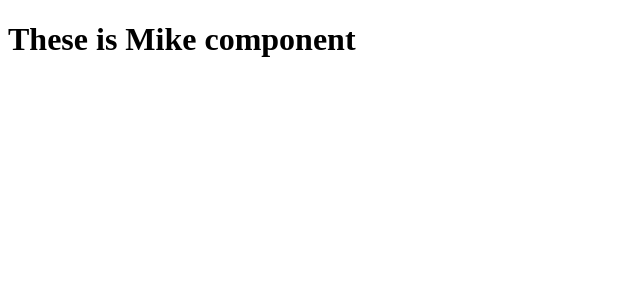
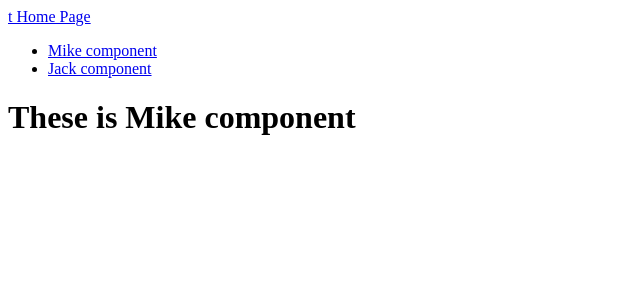
Before and after one commit to KiranGawade09/Auroskkil_reactjs_Internship, a React (Create React App) app: page /Mike in a window 1280 px wide. Shown: the top 300 px of the page, without its empty margins (0-640 px from the left). Built offline with nearby package versions, Linux system fonts and the light colour scheme.

Commit message:
Routing from one component to another

```diff
--- a/src/Component/Jack.js
+++ b/src/Component/Jack.js
@@ -1,9 +1,29 @@
 import React from "react";
+import { Link } from "react-router-dom";
+
 
 function Jack(){
 
 return(
     <div>
+        <nav>
+      <div className="brand-name">
+        <Link to={'/'}>t Home Page</Link>
+
+      </div>
+      <ul>
+        <li>
+           <div>
+            <Link to={'/Mike'}>Mike component</Link>
+           </div>
+        </li>
+        <li>
+          <div>
+          <Link to={'/Jack'}>Jack component</Link>
+            </div>
+        </li>
+      </ul>
+    </nav>
         <h1>These is jack component</h1>
     </div>
 )
--- a/src/Component/Mike.js
+++ b/src/Component/Mike.js
@@ -1,10 +1,30 @@
 import React from "react";
+import { Link } from "react-router-dom";
+
+
 
 function Mike(){
 
-
 return(
     <div>
+        <nav>
+      <div className="brand-name">
+        <Link to={'/'}>t Home Page</Link>
+
+      </div>
+      <ul>
+        <li>
+           <div>
+            <Link to={'/Mike'}>Mike component</Link>
+           </div>
+        </li>
+        <li>
+          <div>
+          <Link to={'/Jack'}>Jack component</Link>
+            </div>
+        </li>
+      </ul>
+    </nav>
         <h1>These is Mike component</h1>
     </div>
 )
```
